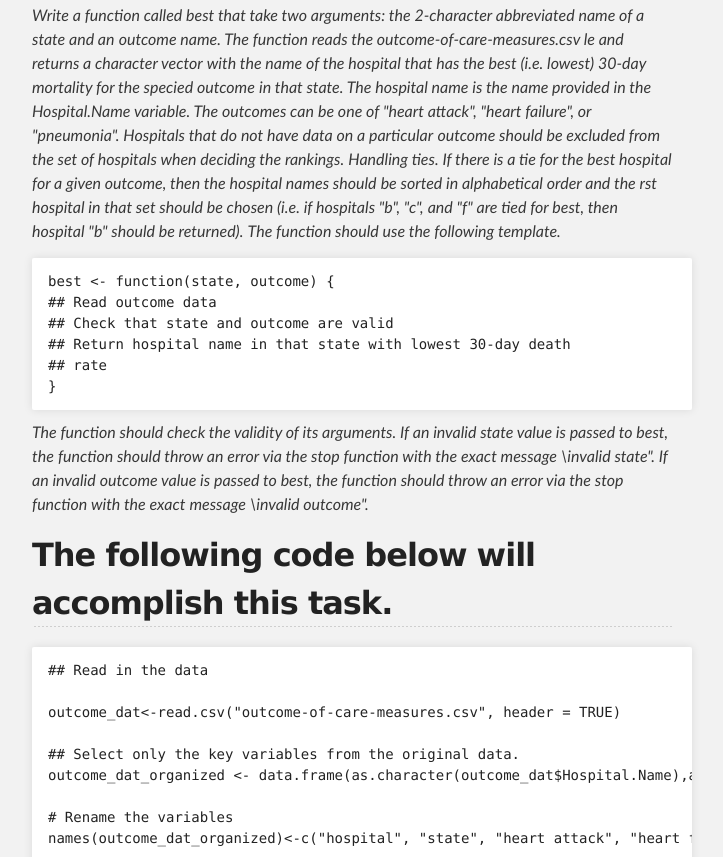
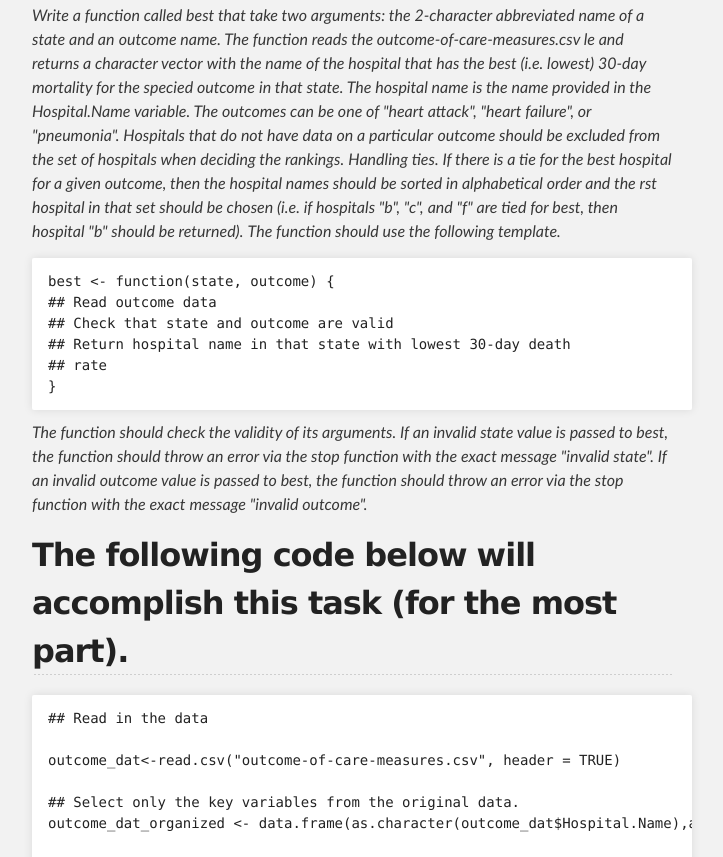
Before and after one commit to mjtat/Coursera-Programming-Assignment-Homework-3-Part-2, a plain HTML site: page index.html in a window 1280 px wide. Shown: the part 417-1274 px from the top of the page, without its empty margins (288-1011 px from the left). Drawn offline with Linux system fonts and the light colour scheme.

```diff
--- a/index.html
+++ b/index.html
@@ -56,12 +56,12 @@
 </code></pre>
 
 <p><em>The function should check the validity of its arguments. If an invalid state value is passed to best, the</em>
-<em>function should throw an error via the stop function with the exact message \invalid state". If an invalid</em>
+<em>function should throw an error via the stop function with the exact message "invalid state". If an invalid</em>
 <em>outcome value is passed to best, the function should throw an error via the stop function with the exact</em>
-<em>message \invalid outcome".</em></p>
+<em>message "invalid outcome".</em></p>
 
 <h2>
-<a id="the-following-code-below-will-accomplish-this-task" class="anchor" href="#the-following-code-below-will-accomplish-this-task" aria-hidden="true"><span aria-hidden="true" class="octicon octicon-link"></span></a>The following code below will accomplish this task.</h2>
+<a id="the-following-code-below-will-accomplish-this-task-for-the-most-part" class="anchor" href="#the-following-code-below-will-accomplish-this-task-for-the-most-part" aria-hidden="true"><span aria-hidden="true" class="octicon octicon-link"></span></a>The following code below will accomplish this task (for the most part).</h2>
 
 <pre><code>## Read in the data
 
```
Also changed, not shown: params.json (+1 -1 lines).
